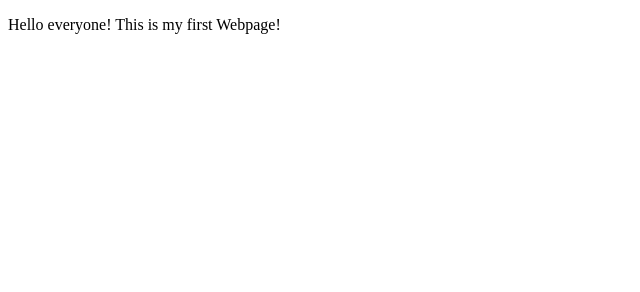
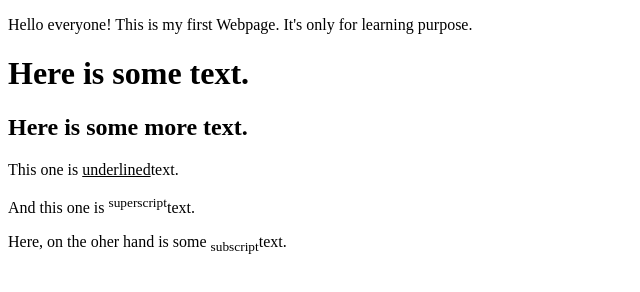
Before and after one commit to KatarzynaMaz/UdemyWebDevMyFirstWebpage, a plain HTML site: page index.html in a window 1280 px wide. Shown: the whole page, without its empty margins (0-640 px from the left). Drawn offline with Linux system fonts and the light colour scheme.

Commit message:
Practicing different tags

```diff
--- a/index.html
+++ b/index.html
@@ -4,6 +4,11 @@
     <title>My First Webpage</title>
   </head>
   <body>
-    <p>Hello everyone! This is my first Webpage!</p>
+    <p>Hello everyone! This is my first Webpage. It's only for learning purpose.</p>
+    <p><h1>Here is some text.</h1></p>
+    <p><h2>Here is some more text.</h2></p>
+    <p>This one is <ins>underlined</ins>text.</p>
+    <p>And this one is <sup>superscript</sup>text.</p>
+    <p>Here, on the oher hand is some <sub>subscript</sub>text.</p>
   </body>
 </html>
```
